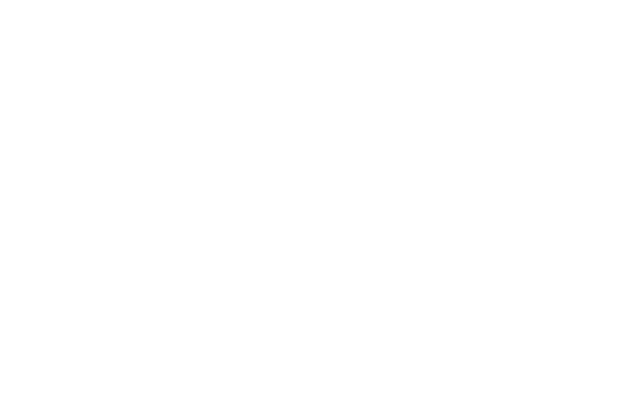
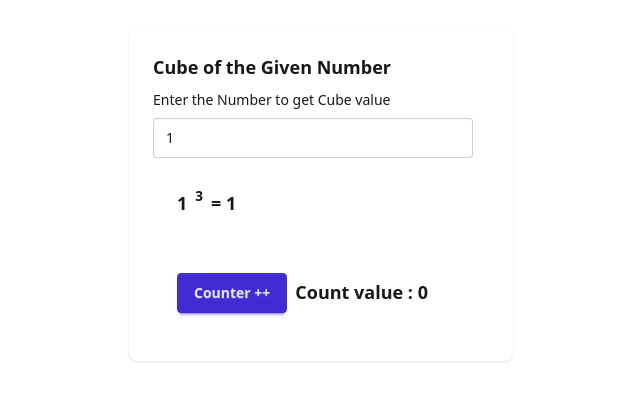
Before and after one commit to chetuachar/React-Hooks-Examples, a React (Vite) app: page /use-memo in a window 1280 px wide. Before the commit this address had no page. Shown: the part 205-606 px from the top of the page, without its empty margins (319-959 px from the left). Built offline with nearby package versions, Linux system fonts and the light colour scheme.

Commit message:
feat: add UseMemoExample component and update Home with navigation

```diff
--- a/src/App.jsx
+++ b/src/App.jsx
@@ -3,6 +3,7 @@
 import UseStateExample from "./components/UseStateExample";
 import UseEffectExample from "./components/UseEffectExample";
 import UseRefExample from "./components/UseRefExample";
+import UseMemoExample from "./components/UseMemoExample";
 
 function App() {
   return (
@@ -17,6 +18,7 @@
         <Route path="/use-state" element={<UseStateExample />} />
         <Route path="/use-effect" element={<UseEffectExample />} />
         <Route path="/use-ref" element={<UseRefExample />} />
+        <Route path="/use-memo" element={<UseMemoExample />} />
       </Routes>
     </BrowserRouter>
   );
--- a/src/components/Home.jsx
+++ b/src/components/Home.jsx
@@ -55,6 +55,23 @@
           </div>
         </div>
       </div>
+
+      <div className="stats bg-base-100 border-base-300 border">
+        <div className="stat">
+          <div className="stat-title">useMemo Example</div>
+          <div className="stat-value">useMemo()</div>
+          <div className="stat-actions">
+            <button
+              onClick={() => {
+                navigate("/use-memo");
+              }}
+              className="btn btn-xs btn-success"
+            >
+              Goto Page
+            </button>
+          </div>
+        </div>
+      </div>
     </div>
   );
 };
--- /dev/null
+++ b/src/components/UseMemoExample.jsx
@@ -0,0 +1,48 @@
+import React, { useMemo, useState } from "react";
+
+const UseMemoExample = () => {
+  const [number, setNumber] = useState(1);
+  const [count, setCount] = useState(0);
+  const cubeNum = (number) => {
+    console.log("Calculation done!");
+    return Math.pow(number, 3);
+  };
+  //   const result = cubeNum(number); // it will be run every time rerender
+  const result = useMemo(() => {
+    return cubeNum(number);
+  }, [number]);
+
+  return (
+    <div className="flex flex-col h-screen items-center justify-center">
+      <div className="card w-96 bg-base-100 card-md shadow-sm">
+        <div className="card-body">
+          <h2 className="card-title">Cube of the Given Number</h2>
+          <p>Enter the Number to get Cube value</p>
+          <input
+            type="number"
+            className="input"
+            value={number}
+            onChange={(e) => setNumber(e.target.value)}
+          />
+          <div className="justify-start card-actions m-6">
+            <h2 className="card-title">
+              {number}
+              <sup>3</sup> = {result}
+            </h2>
+          </div>
+          <div className="justify-start items-center card-actions m-6">
+            <button
+              onClick={() => setCount((prev) => prev + 1)}
+              className="btn btn-primary"
+            >
+              Counter ++
+            </button>
+            <h2 className="card-title">Count value : {count}</h2>
+          </div>
+        </div>
+      </div>
+    </div>
+  );
+};
+
+export default UseMemoExample;
```
